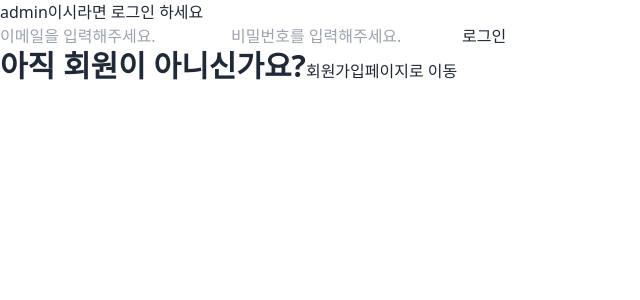
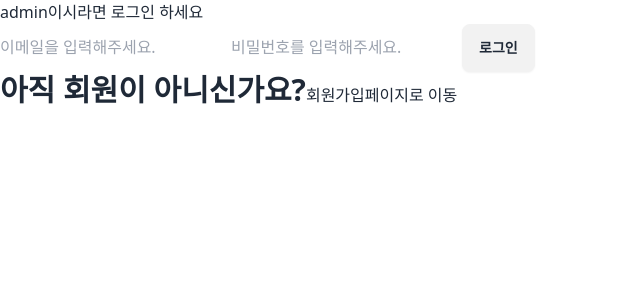
Before and after one commit to perfumer24/perfumer-admin, a React (Vite) app: page /fragrance in a window 1280 px wide. Shown: the top 300 px of the page, without its empty margins (0-640 px from the left). Built offline with nearby package versions, Linux system fonts and the light colour scheme; no server answers.

Commit message:
auth page에서 사용하는 button을 컴포넌트로 분리

```diff
--- /dev/null
+++ b/src/components/AuthButton.tsx
@@ -0,0 +1,14 @@
+import React from "react";
+
+type ButtonProps = {
+  text: string;
+  handleSubmit: () => void;
+};
+
+export default function AuthButton({ text, handleSubmit }) {
+  return (
+    <button type="submit" onClick={handleSubmit} className="btn">
+      {text}
+    </button>
+  );
+}
--- a/src/pages/AuthPage.tsx
+++ b/src/pages/AuthPage.tsx
@@ -1,3 +1,4 @@
+import AuthButton from "@/components/AuthButton";
 import { ALLOWED_EMAILS } from "@/config";
 import useSupabase from "@/hooks/useSupabase";
 import { paths } from "@/router";
@@ -56,9 +57,7 @@ export default function AuthPage() {
             value={password}
             onChange={handlePasswordChange}
           />
-          <button type="submit" onClick={handleSubmit}>
-            로그인
-          </button>
+          <AuthButton text="로그인" handleSubmit={handleSubmit} />
         </form>
         <div>
           <span className="text-3xl font-bold">아직 회원이 아니신가요?</span>
--- a/src/pages/SignUpPage.tsx
+++ b/src/pages/SignUpPage.tsx
@@ -1,3 +1,4 @@
+import AuthButton from "@/components/AuthButton";
 import { ALLOWED_EMAILS } from "@/config";
 import useSupabase from "@/hooks/useSupabase";
 import { paths } from "@/router";
@@ -56,9 +57,7 @@ export default function SignUpPage() {
             value={password}
             onChange={handlePasswordChange}
           />
-          <button type="submit" onClick={handleSubmit}>
-            회원가입 완료
-          </button>
+          <AuthButton text="회원가입" handleSubmit={handleSubmit} />
         </form>
         <div>
           <h2>이미 회원이신가요?</h2>
```
